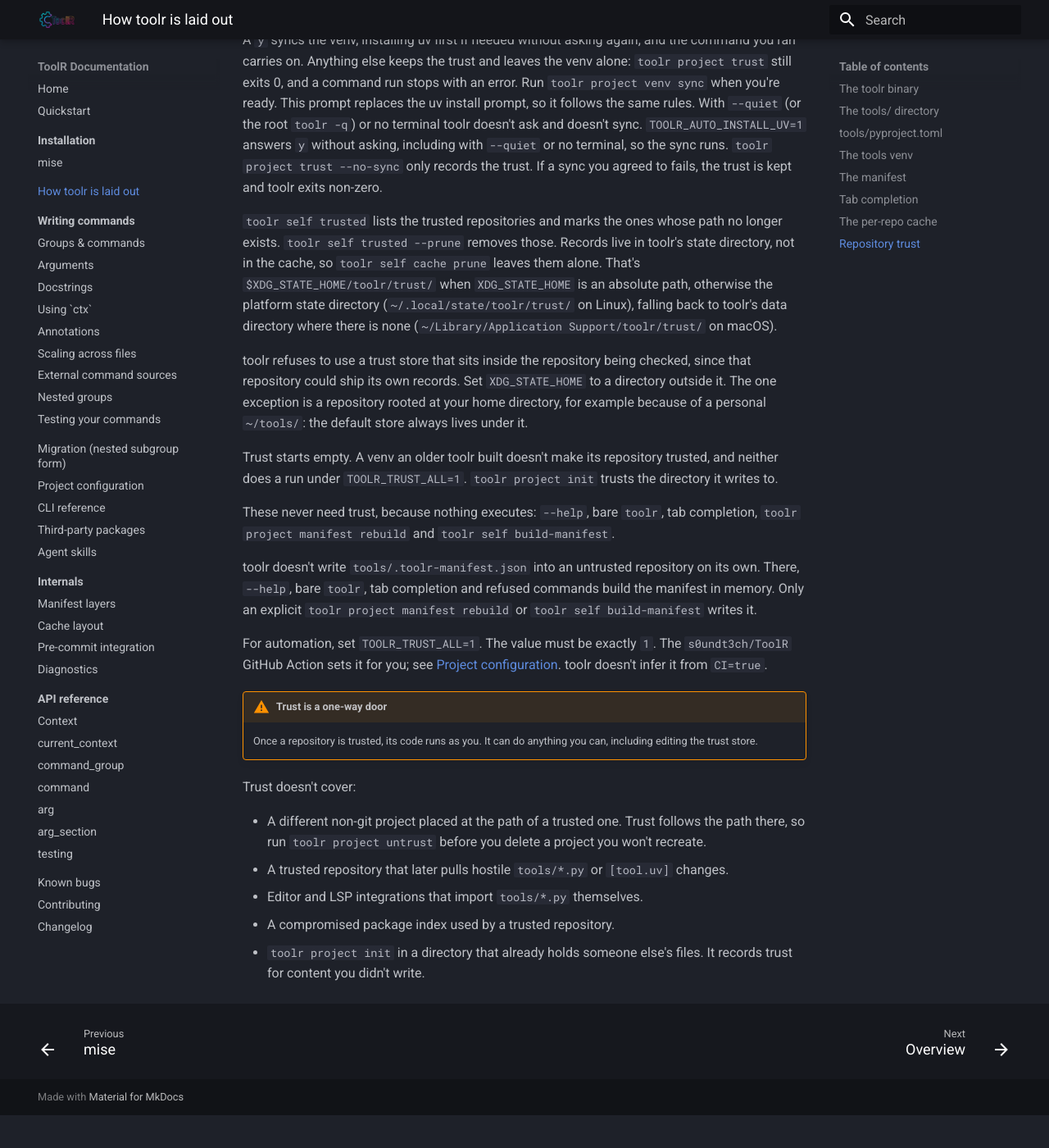
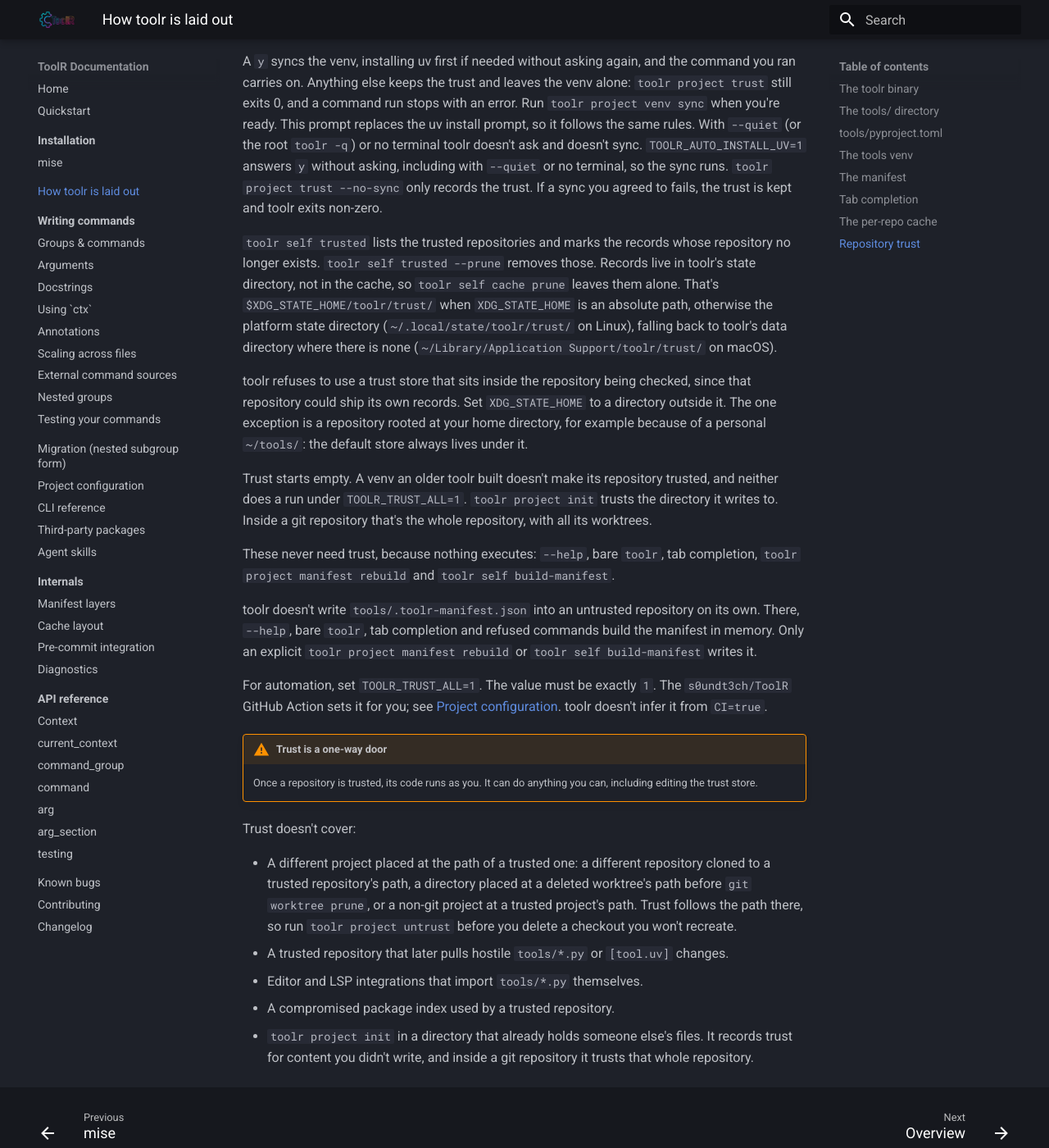
Before and after one commit to s0undt3ch/ToolR, an MkDocs documentation site: the page built from docs/concepts.md, in a window 1280 px wide and 1400 px high, scrolled down 2938 px. Shown: the whole window at 82% size. Built offline with MkDocs 1.6.1 and Material for MkDocs 9.7.7, drawn with Linux system fonts in a browser that asks for light colours; before the commit the page ends 4298 px from its top, so only the background shows below that; some of the changed text lies outside the part shown.

Commit message:
docs(trust): restore the same-path caveat for git repositories
A different repository cloned to a trusted repository's path, or a
directory placed at a deleted worktree's path before git worktree
prune, is still trusted. Say that project init inside a repository
trusts the whole repository, and describe --prune by repository.

```diff
--- a/docs/cli-files/self-trusted-help.txt
+++ b/docs/cli-files/self-trusted-help.txt
@@ -4,6 +4,6 @@
 
 Options:
       --prune
-          Forget repositories whose path no longer exists
+          Forget records whose repository no longer exists
   -h, --help
           Print help
--- a/docs/concepts.md
+++ b/docs/concepts.md
@@ -116,9 +116,10 @@
   by its own path.
 - A main checkout made with `git init --separate-git-dir` is trusted
   separately from its worktrees.
-- A worktree moved with plain `mv` asks again. Run `git worktree repair <path>`
-  from the main checkout to restore its trust. `git worktree move` keeps it
-  trusted.
+- A worktree moved with plain `mv` asks again. If you moved it yourself, run
+  `git worktree repair <worktree top>` from the main checkout to restore its
+  trust, where the worktree top is the directory holding its `.git` file.
+  `git worktree move` keeps it trusted.
 
 Trust a repository in either of two ways:
 
@@ -145,8 +146,8 @@
 `toolr project trust --no-sync` only records the trust. If a sync you
 agreed to fails, the trust is kept and toolr exits non-zero.
 
-`toolr self trusted` lists the trusted repositories and marks the ones
-whose path no longer exists. `toolr self trusted --prune` removes those.
+`toolr self trusted` lists the trusted repositories and marks the records
+whose repository no longer exists. `toolr self trusted --prune` removes those.
 Records live in toolr's state directory, not in the cache, so
 `toolr self cache prune` leaves them alone. That's
 `$XDG_STATE_HOME/toolr/trust/` when `XDG_STATE_HOME` is an absolute path,
@@ -162,7 +163,8 @@
 
 Trust starts empty. A venv an older toolr built doesn't make its
 repository trusted, and neither does a run under `TOOLR_TRUST_ALL=1`.
-`toolr project init` trusts the directory it writes to.
+`toolr project init` trusts the directory it writes to. Inside a git
+repository that's the whole repository, with all its worktrees.
 
 These never need trust, because nothing executes: `--help`, bare
 `toolr`, tab completion, `toolr project manifest rebuild` and
@@ -185,12 +187,15 @@
 
 Trust doesn't cover:
 
-- A different non-git project placed at the path of a trusted one. Trust
-  follows the path there, so run `toolr project untrust` before you delete a
-  project you won't recreate.
+- A different project placed at the path of a trusted one: a different
+  repository cloned to a trusted repository's path, a directory placed at a
+  deleted worktree's path before `git worktree prune`, or a non-git
+  project at a trusted project's path. Trust follows the path there, so run
+  `toolr project untrust` before you delete a checkout you won't recreate.
 - A trusted repository that later pulls hostile `tools/*.py` or
   `[tool.uv]` changes.
 - Editor and LSP integrations that import `tools/*.py` themselves.
 - A compromised package index used by a trusted repository.
 - `toolr project init` in a directory that already holds someone else's
-  files. It records trust for content you didn't write.
+  files. It records trust for content you didn't write, and inside a git
+  repository it trusts that whole repository.
```
Also changed, not shown: docs/cli.md (+1 -1 lines), 1 other file.
